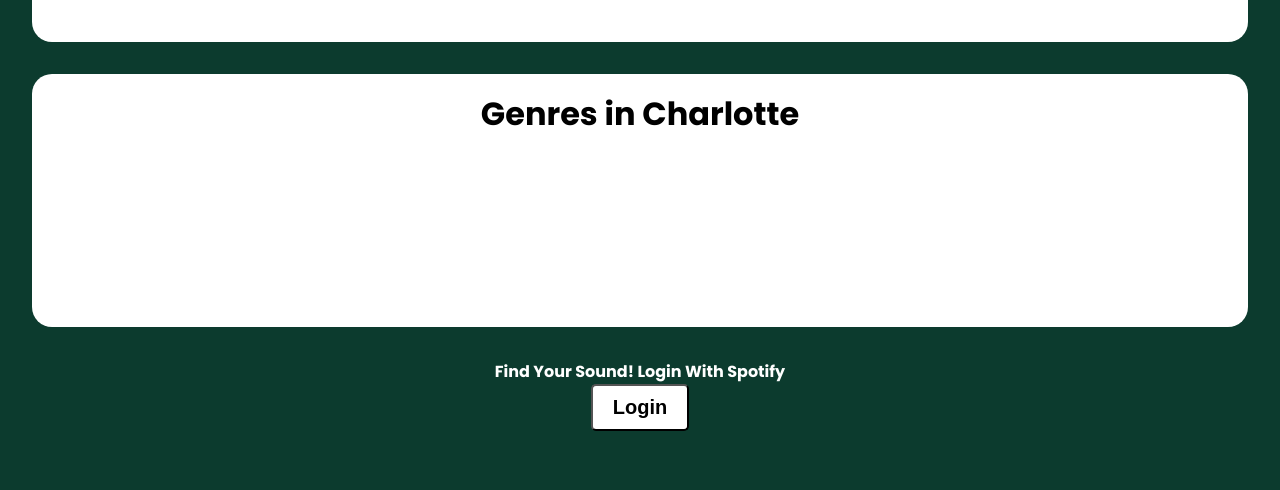
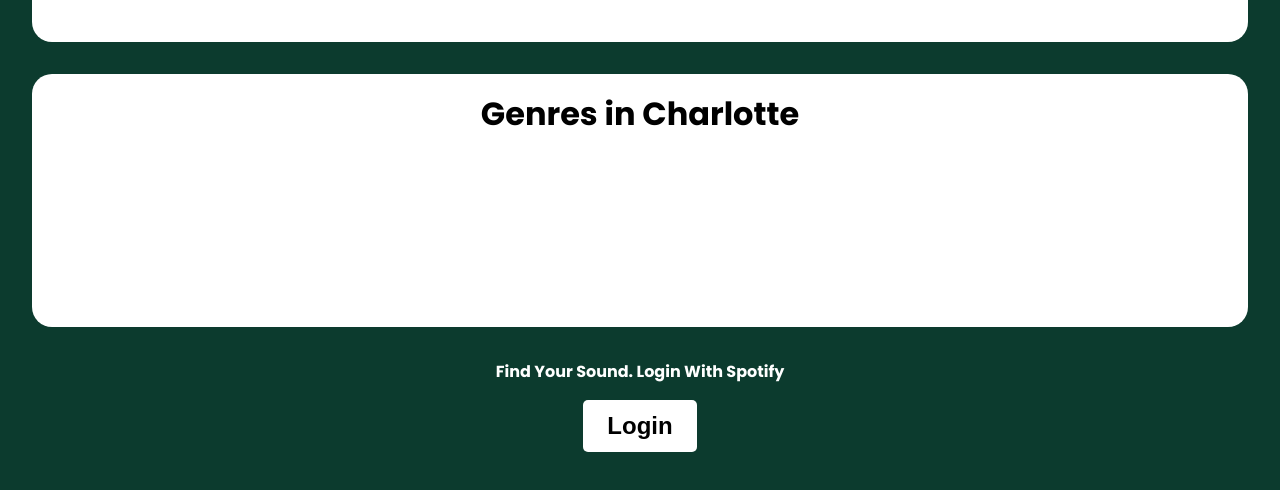
Before and after one commit to JesusGG03/campus_spotify, a website: page public/index.html in a window 1280 px wide. Shown: the part 728-1218 px from the top of the page. Drawn offline with nearby package versions, Linux system fonts and the light colour scheme; no server answers.

Commit message:
Feat: Changes to button title and button size

```diff
--- a/public/index.html
+++ b/public/index.html
@@ -201,7 +201,7 @@
         </div>
 
         <div class="btn-conatiner">
-            <h4>Find Your Sound! Login With Spotify</h4>
+            <h4>Find Your Sound. Login With Spotify</h4>
             <button id="login-btn">Login</button>
         </div>
 
--- a/public/styles/styles.css
+++ b/public/styles/styles.css
@@ -42,19 +42,23 @@ main{
     display: flex;
     flex-direction: column;
     text-align: center;
+    gap: 1rem;
 }
+
 
 /* Submit Button */
 #login-btn {
     display: block;
     background-color: white ;
     color: black;
-    font-size: 1.25rem;
+    font-size: 1.5rem;
     font-weight: bold;
     padding: 0.5em 1em;
     border-radius: 5px;
     margin: 0 auto;
+    border: none;
 }
+
 
 
 
```
Also changed, not shown: public/images/Spotify_Primary_Logo_RGB_Green.png (added).
